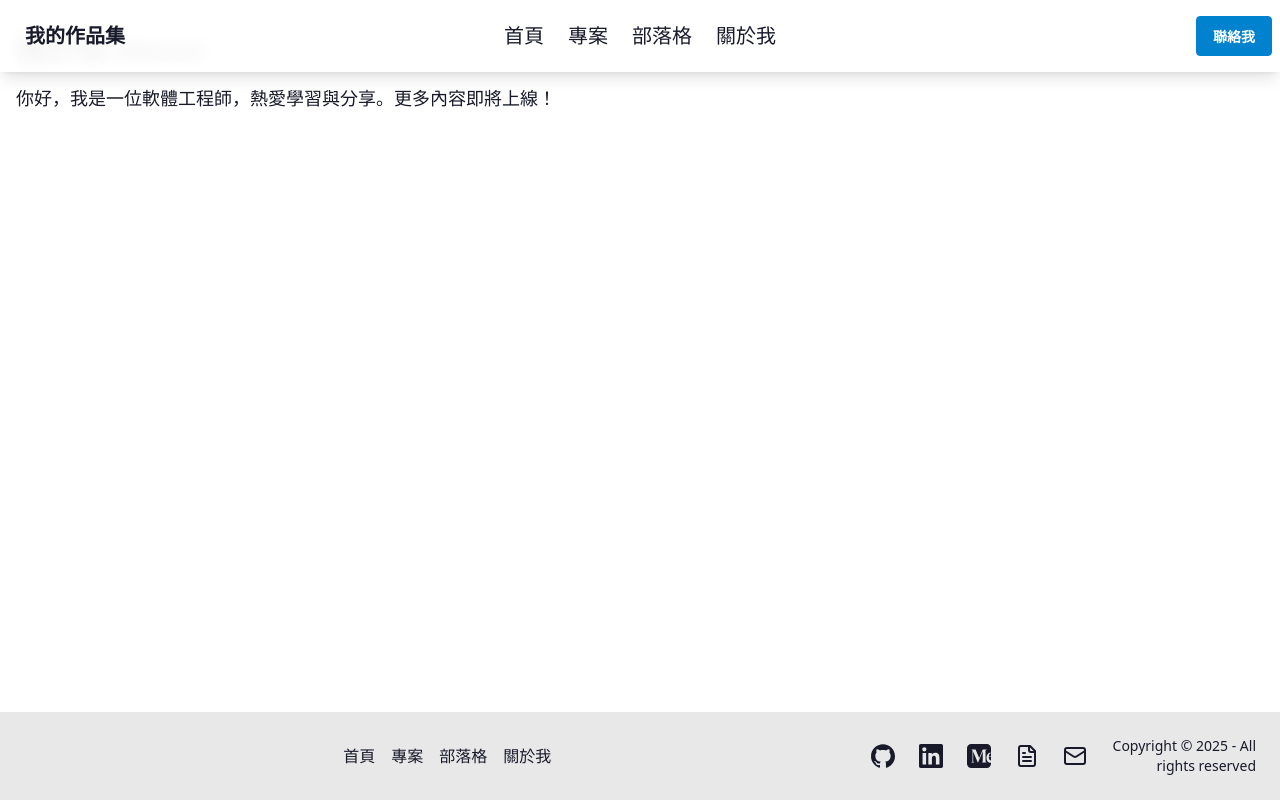
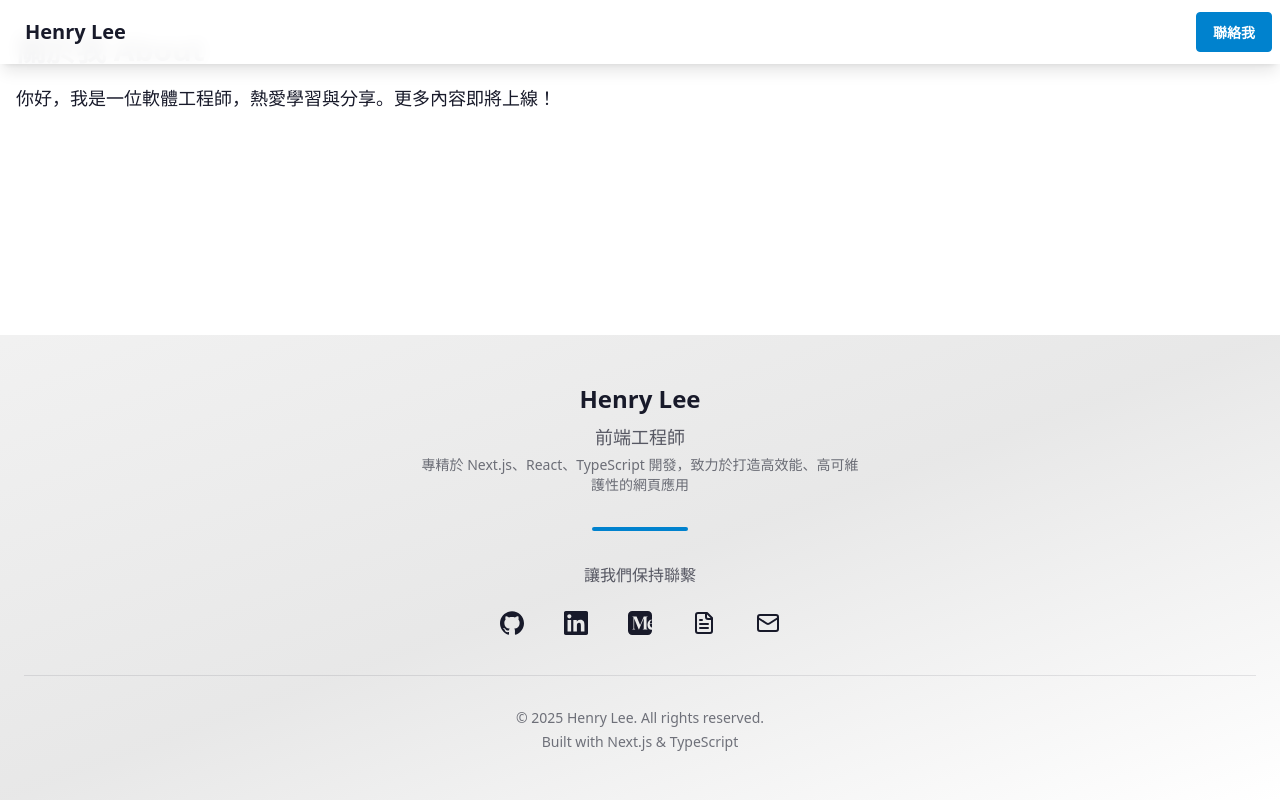
Before and after one commit to u88803494/my-website, a Next.js app: page /about in a window 1280 px wide. Built offline with nearby package versions, Linux system fonts and the light colour scheme.

Commit message:
Update layout and footer components to reflect personal branding for Henry Lee, a front-end engineer. Modify metadata for improved SEO and enhance footer design with personal information and social links. Remove unused resume download functionality from Contact component.

```diff
--- a/src/app/layout.tsx
+++ b/src/app/layout.tsx
@@ -16,8 +16,8 @@ const geistMono = Geist_Mono({
 });
 
 export const metadata: Metadata = {
-  title: "My Portfolio",
-  description: "Personal portfolio website showcasing projects and blog posts",
+  title: "Henry Lee - 前端工程師",
+  description: "Henry Lee 的個人網站，展示前端開發專案與技術經驗。專精於 Next.js、React、TypeScript 開發。",
 };
 
 export default function RootLayout({
--- a/src/components/home/Contact/Contact.tsx
+++ b/src/components/home/Contact/Contact.tsx
@@ -2,7 +2,7 @@
 
 import React, { useState } from 'react';
 import { motion } from 'framer-motion';
-import { Copy, CheckCircle, Mail, Heart, Download } from 'lucide-react';
+import { Copy, CheckCircle, Mail, Heart } from 'lucide-react';
 import ContactLinks from '@/components/shared/ContactLinks';
 
 const Contact: React.FC = () => {
@@ -17,15 +17,6 @@ const Contact: React.FC = () => {
     } catch (err) {
       console.error('Failed to copy email:', err);
     }
-  };
-
-  const downloadResume = () => {
-    const link = document.createElement('a');
-    link.href = '/documents/henry-lee-resume-20250618.pdf';
-    link.download = 'Henry-Lee-Resume-2025.pdf';
-    document.body.appendChild(link);
-    link.click();
-    document.body.removeChild(link);
   };
 
   return (
--- a/src/components/shared/Footer.tsx
+++ b/src/components/shared/Footer.tsx
@@ -5,19 +5,41 @@ const Footer = () => {
   const currentYear = new Date().getFullYear();
 
   return (
-    <footer className="w-full bg-base-200 text-base-content p-6 flex flex-col items-center gap-4 md:flex-row md:justify-between md:items-center md:gap-0">
-      <nav className="w-full flex flex-row items-center justify-center gap-4">
-        <Link href="/" className="link link-hover">首頁</Link>
-        <Link href="/projects" className="link link-hover">專案</Link>
-        <Link href="/blog" className="link link-hover">部落格</Link>
-        <Link href="/about" className="link link-hover">關於我</Link>
-      </nav>
-      <nav className="w-full flex flex-row justify-center gap-6 md:w-auto md:justify-center">
-        <ContactLinks variant="link" />
-      </nav>
-      <aside className="w-full text-center text-sm md:w-auto md:text-right">
-        <p>Copyright © {currentYear} - All rights reserved</p>
-      </aside>
+    <footer className="w-full bg-gradient-to-br from-base-300/30 via-base-200 to-base-100/50 text-base-content">
+      <div className="container mx-auto px-6 py-12">
+        {/* 主要內容區 */}
+        <div className="flex flex-col items-center space-y-8">
+
+          {/* 個人資訊區塊 */}
+          <div className="text-center">
+            <h3 className="text-2xl font-bold mb-2">Henry Lee</h3>
+            <p className="text-base-content/70 text-lg">前端工程師</p>
+            <p className="text-base-content/60 text-sm mt-1 max-w-md">
+              專精於 Next.js、React、TypeScript 開發，致力於打造高效能、高可維護性的網頁應用
+            </p>
+          </div>
+
+          {/* 分隔線 */}
+          <div className="w-24 h-1 bg-primary rounded-full"></div>
+
+          {/* 社交連結 */}
+          <div className="flex flex-col items-center space-y-4">
+            <p className="text-base-content/70 font-medium">讓我們保持聯繫</p>
+            <div className="flex justify-center gap-6">
+              <ContactLinks variant="circle" />
+            </div>
+          </div>
+
+          {/* 分隔線 */}
+          <div className="w-full border-t border-base-content/10"></div>
+
+          {/* 版權資訊 */}
+          <div className="text-center text-sm text-base-content/60">
+            <p>© {currentYear} Henry Lee. All rights reserved.</p>
+            <p className="mt-1">Built with Next.js & TypeScript</p>
+          </div>
+        </div>
+      </div>
     </footer>
   );
 };
--- a/src/components/shared/Navbar.tsx
+++ b/src/components/shared/Navbar.tsx
@@ -13,7 +13,7 @@ const Navbar = () => {
   return (
     <div className="navbar shadow-lg fixed top-0 w-full z-50 backdrop-blur-sm bg-base-100/95">
       <div className="navbar-start">
-        <div className="dropdown">
+        {/* <div className="dropdown">
           <div tabIndex={0} role="button" className="btn btn-ghost lg:hidden btn-circle btn-md">
             <Menu className="h-5 w-5" />
           </div>
@@ -26,17 +26,17 @@ const Navbar = () => {
             <li><Link href="/blog">部落格</Link></li>
             <li><Link href="/about">關於我</Link></li>
           </ul>
-        </div>
-        <Link href="/" className="btn btn-ghost text-xl">我的作品集</Link>
+        </div> */}
+        <Link href="/" className="btn btn-ghost text-xl">Henry Lee</Link>
       </div>
-      <div className="navbar-center hidden lg:flex">
+      {/* <div className="navbar-center hidden lg:flex">
         <ul className="menu menu-horizontal px-1 text-lg">
           <li><Link href="/" className="text-xl">首頁</Link></li>
           <li><Link href="/projects" className="text-xl">專案</Link></li>
           <li><Link href="/blog" className="text-xl">部落格</Link></li>
           <li><Link href="/about" className="text-xl">關於我</Link></li>
         </ul>
-      </div>
+      </div> */}
       <div className="navbar-end">
         <button
           onClick={scrollToContact}
```
